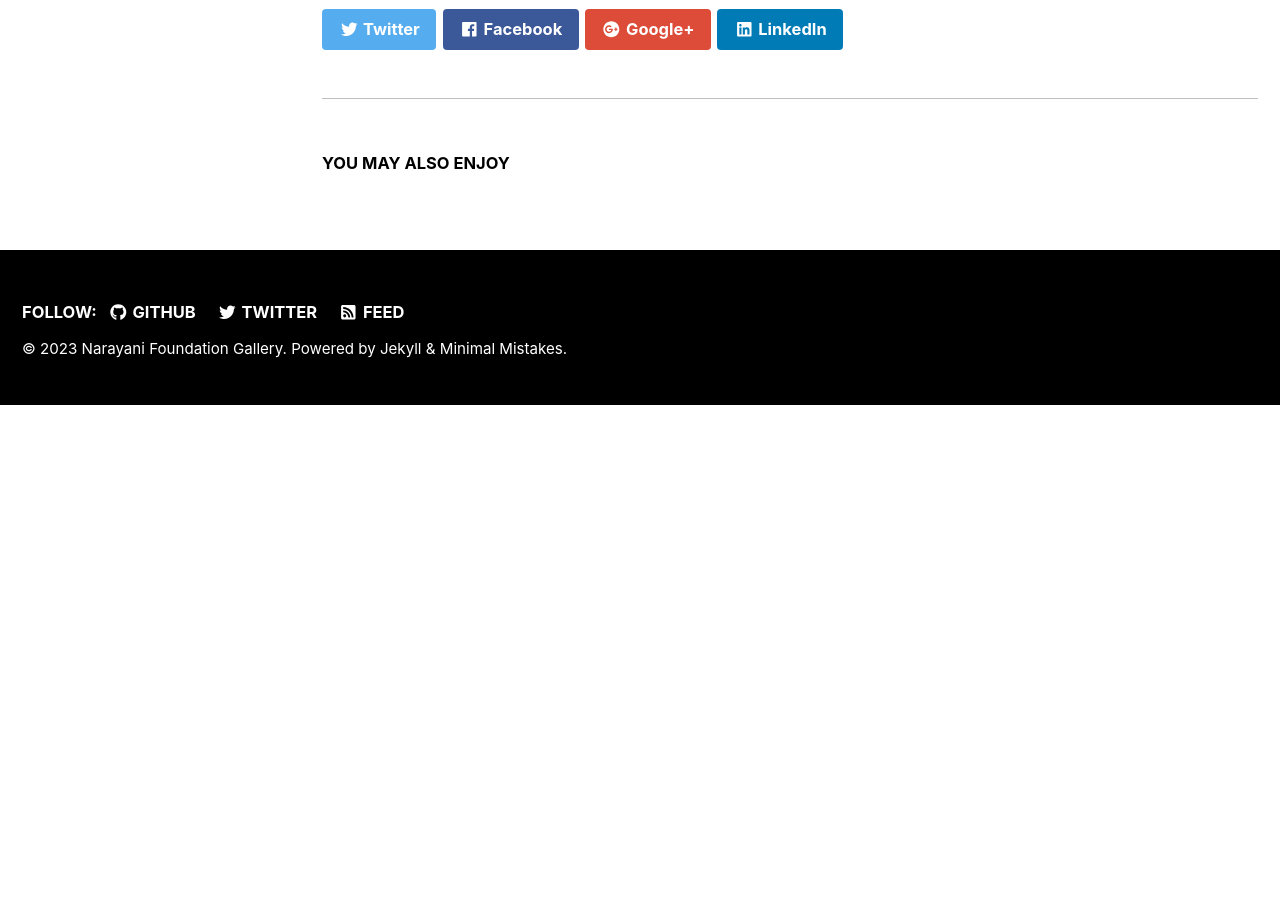
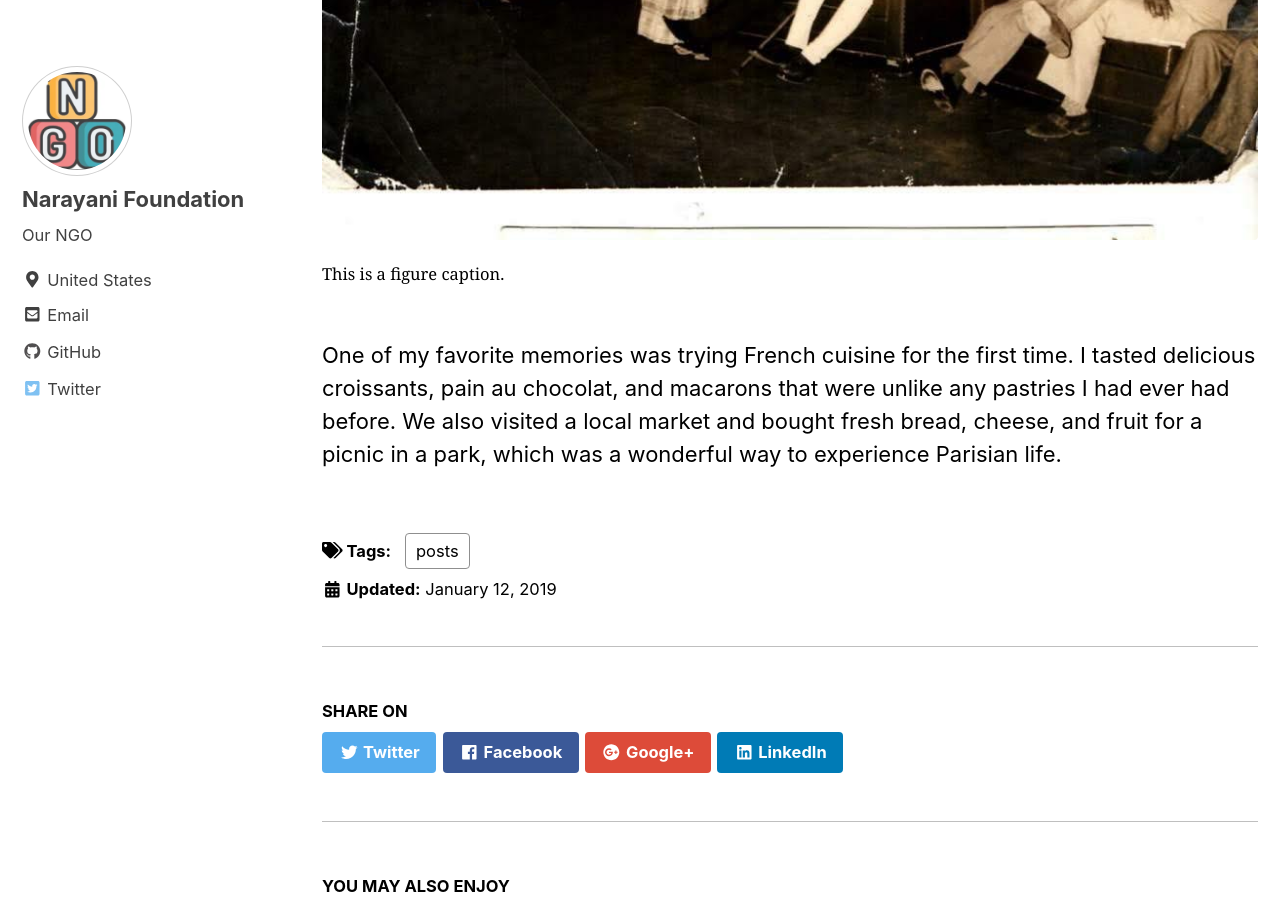
Before and after one commit to hajm0la/media, a Jekyll site: the page built from _posts/2022-03-21-media.md, in a window 1280 px wide and 900 px high, scrolled down 1480 px. Built offline with Jekyll 4.4.1, drawn with Linux system fonts in a browser that asks for light colours; cached includes are drawn as plain includes; nearby versions of some CDN libraries; before the commit the page ends 1885 px from its top, so only the background shows below that.

Commit message:
Update 2022-03-21-media.md

```diff
--- a/_posts/2022-03-21-media.md
+++ b/_posts/2022-03-21-media.md
@@ -14,4 +14,11 @@ My first trip was an incredible experience that I will never forget. I traveled
 
 
 
+<figure>
+  <img src="https://github.com/hajm0la/media/blob/main/assets/img2222.jpg" alt="this is a placeholder image">
+  <figcaption>This is a figure caption.</figcaption>
+</figure>
+
+
+
 One of my favorite memories was trying French cuisine for the first time. I tasted delicious croissants, pain au chocolat, and macarons that were unlike any pastries I had ever had before. We also visited a local market and bought fresh bread, cheese, and fruit for a picnic in a park, which was a wonderful way to experience Parisian life.
```
